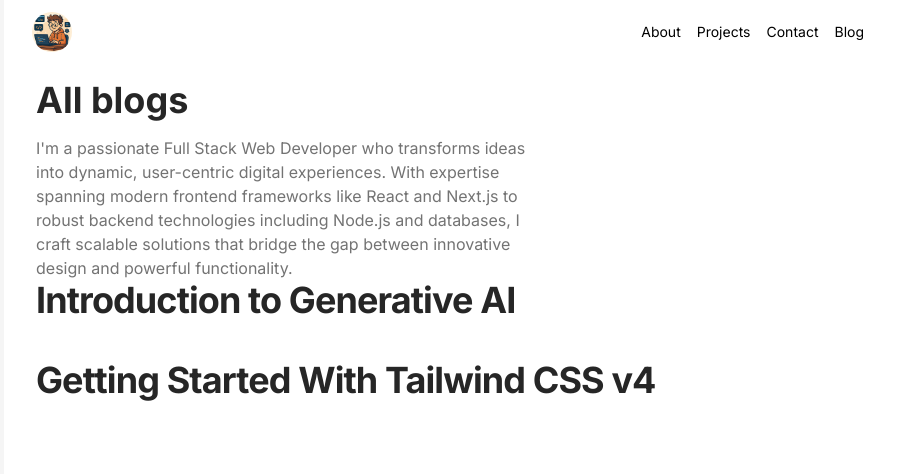
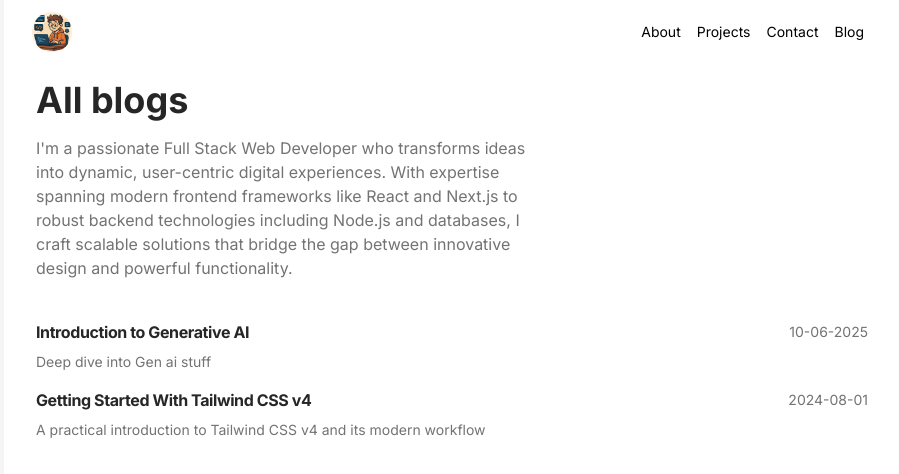
Before and after one commit to LakshayJ17/portfolio-website, a Next.js app: page /blog in a window 1280 px wide. Shown: the top 474 px of the page, without its empty margins (188-1087 px from the left). Built offline with nearby package versions, Linux system fonts and the light colour scheme.

Commit message:
Refactor blog page and MDX utility to enhance blog data handling; update frontmatter type and improve layout

```diff
--- a/src/app/blog/page.tsx
+++ b/src/app/blog/page.tsx
@@ -5,19 +5,24 @@ import Link from "next/link";
 
 export const metadata: Metadata = {
     title: "All blogs - Lakshay Jain",
-    description: "All my general wisdom and thoughts"
-}
+    description: "All my general wisdom and thoughts",
+};
 
 export default async function BlogsPage() {
-    const allBlogs = await getBlogs()
-    console.log("all blogs: ", allBlogs)
+    const allBlogs = await getBlogs();
+    // console.log("all blogs: ", allBlogs);
+
+    const truncate = (str: string, length: number) => {
+        return str.length > length ? str.substring(0, length) + "..." : str;
+    };
+
     return (
-        <div className="min-h-screen flex items-start justify-start">
+        <div className="flex min-h-screen items-start justify-start">
             <Container className="min-h-[200vh] px-8 md:pt-20 md:pb-10">
-                <h1 className="text-2xl md:text-4xl font-bold tracking-light text-primary">
+                <h1 className="tracking-light text-primary text-2xl font-bold md:text-4xl">
                     All blogs
                 </h1>
-                <p className="text-sm text-secondary md:text-base pt-4 max-w-lg">
+                <p className="text-secondary max-w-lg pt-4 text-sm md:text-base">
                     I&apos;m a passionate Full Stack Web Developer who transforms ideas
                     into dynamic, user-centric digital experiences. With expertise
                     spanning modern frontend frameworks like React and Next.js to robust
@@ -25,10 +30,19 @@ export default async function BlogsPage() {
                     solutions that bridge the gap between innovative design and powerful
                     functionality.
                 </p>
-                <div className="flex flex-col gap-10">
+                <div className="flex flex-col gap-4 py-10">
                     {allBlogs.map((blog, idx) => (
                         <Link href={`/blog/${blog.slug}`} key={idx}>
-                            <h2 className="text-primary text-2xl font-bold tracking-tight md:text-4xl">{blog.title}</h2>
+                            <div className="flex items-center justify-between">
+                                <h2 className="text-primary text-base font-bold tracking-tight">
+                                    {blog.title}
+                                </h2>
+                                <p className="text-secondary text-sm md:text-sm">{blog.date}</p>
+                            </div>
+
+                            <p className="text-secondary max-w-lg pt-2 text-sm md:text-sm">
+                                {truncate(blog.description || "", 150)}
+                            </p>
                         </Link>
                     ))}
                 </div>
--- a/src/utils/mdx.ts
+++ b/src/utils/mdx.ts
@@ -1,6 +1,14 @@
 import { promises as fs } from 'fs';
 import { compileMDX } from 'next-mdx-remote/rsc';
 import path from 'path';
+
+type FrontMatter = {
+    title: string;
+    description: string;
+    image: string;
+    date: string;
+
+}
 
 export const getSingleBlog = async (slug: string) => {
     try {
@@ -54,7 +62,7 @@ const getBlogFrontMatterBySlug = async (slug: string) => {
         return null;
     }
 
-    const { frontmatter } = await compileMDX<{ title: string }>({
+    const { frontmatter } = await compileMDX<FrontMatter>({
         source: singleBlog,
         options: { parseFrontmatter: true },
     });
```
